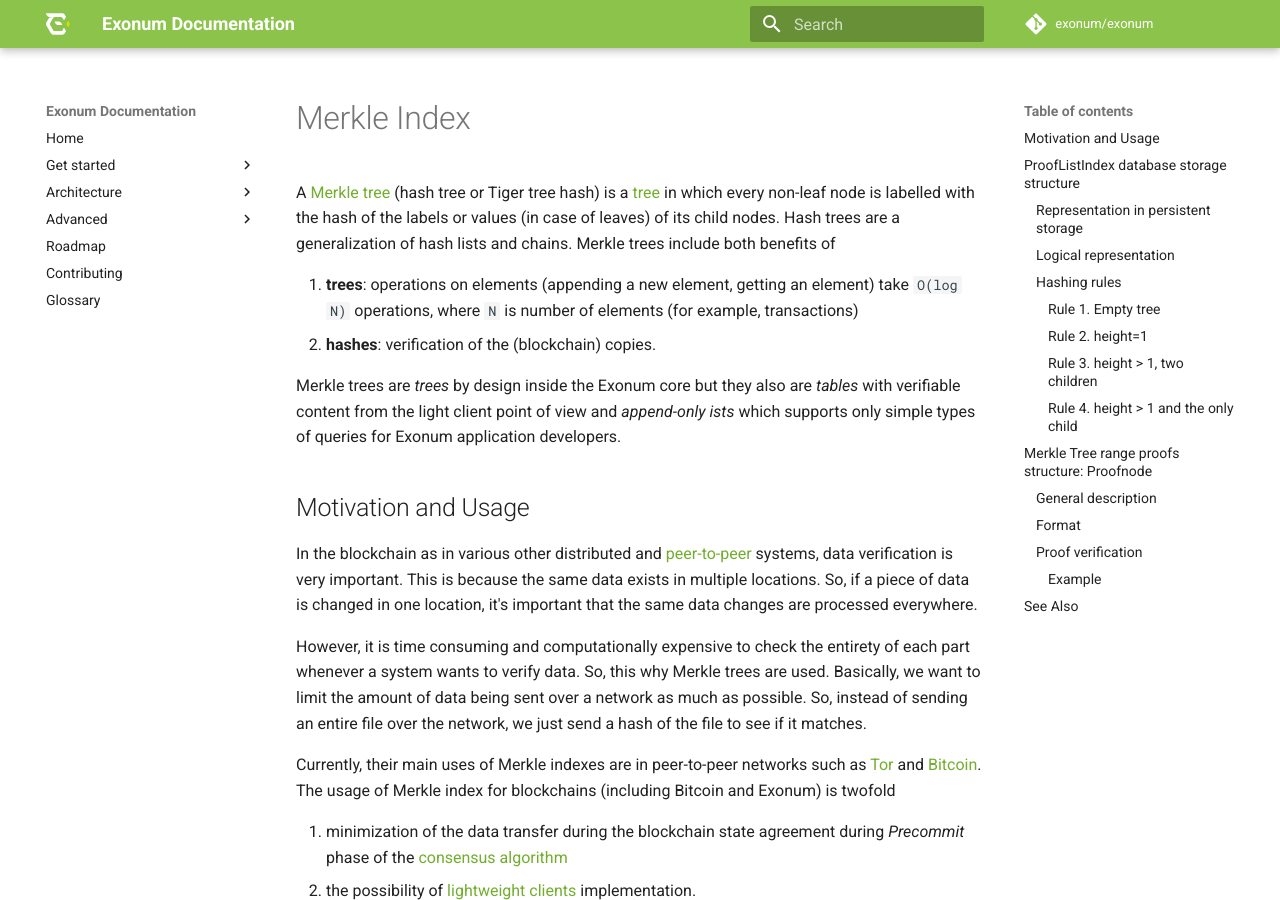
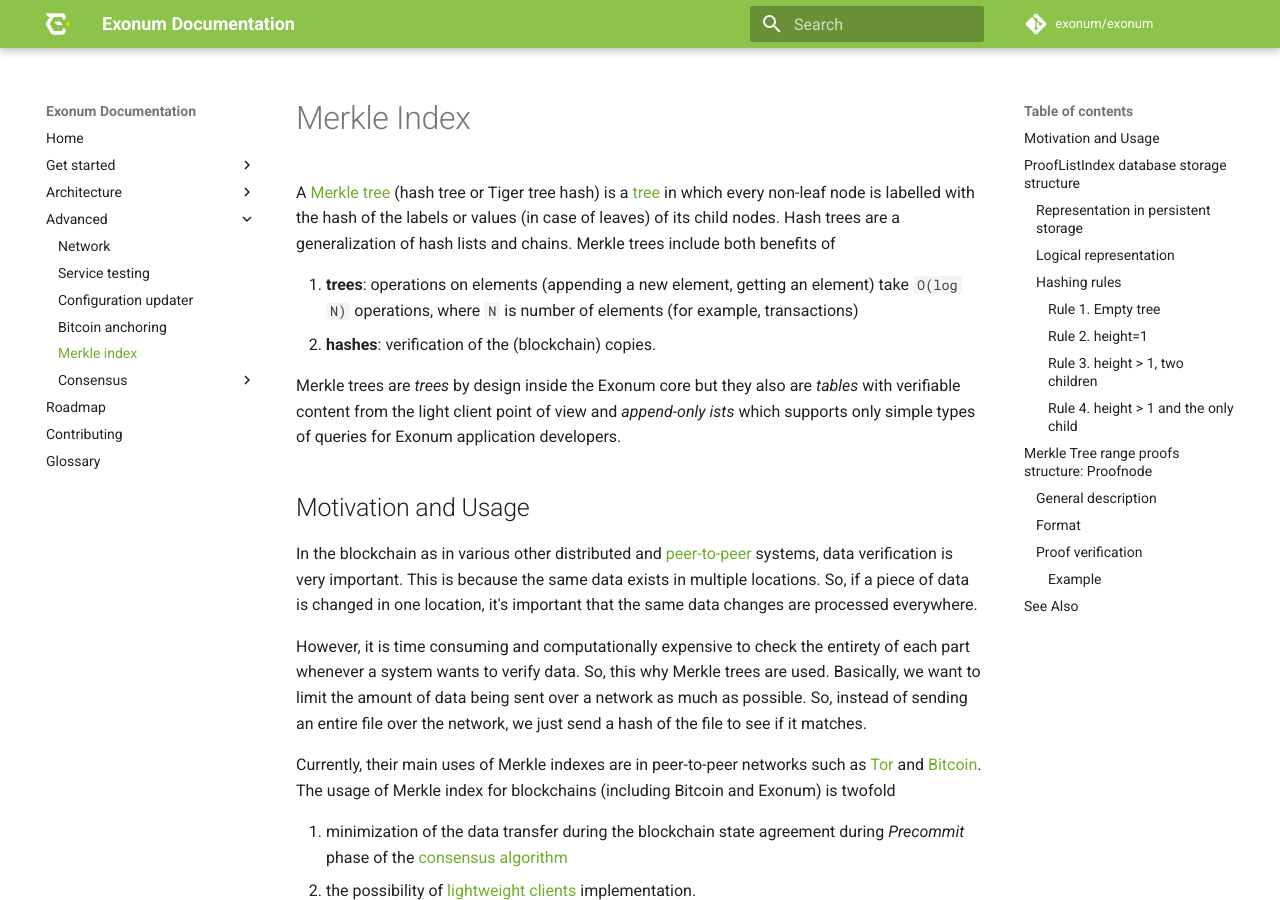
Before and after one commit to exonum/exonum-doc, an MkDocs documentation site: the page built from src/advanced/merkle-index.md, in a window 1280 px wide and 900 px high. Built offline with MkDocs 1.6.1 and Material for MkDocs 9.7.7, drawn with Linux system fonts in a browser that asks for light colours; comment, search, counter and statistics services are not loaded; old or Windows-style settings are respelled for this version of MkDocs.

Commit message:
add description for merkle-index
in mkdocs

```diff
--- a/mkdocs.yml
+++ b/mkdocs.yml
@@ -73,6 +73,8 @@
     - 'Configuration updater': 'advanced/configuration-updater.md'
     # Anchoring service documentation
     - 'Bitcoin anchoring': 'advanced/bitcoin-anchoring.md'
+    # Merkle index overview
+    - 'Merkle index': 'advanced/merkle-index.md'
     - 'Consensus':
       # Consensus specification
       - 'Consensus specification': 'advanced/consensus/specification.md'
```
